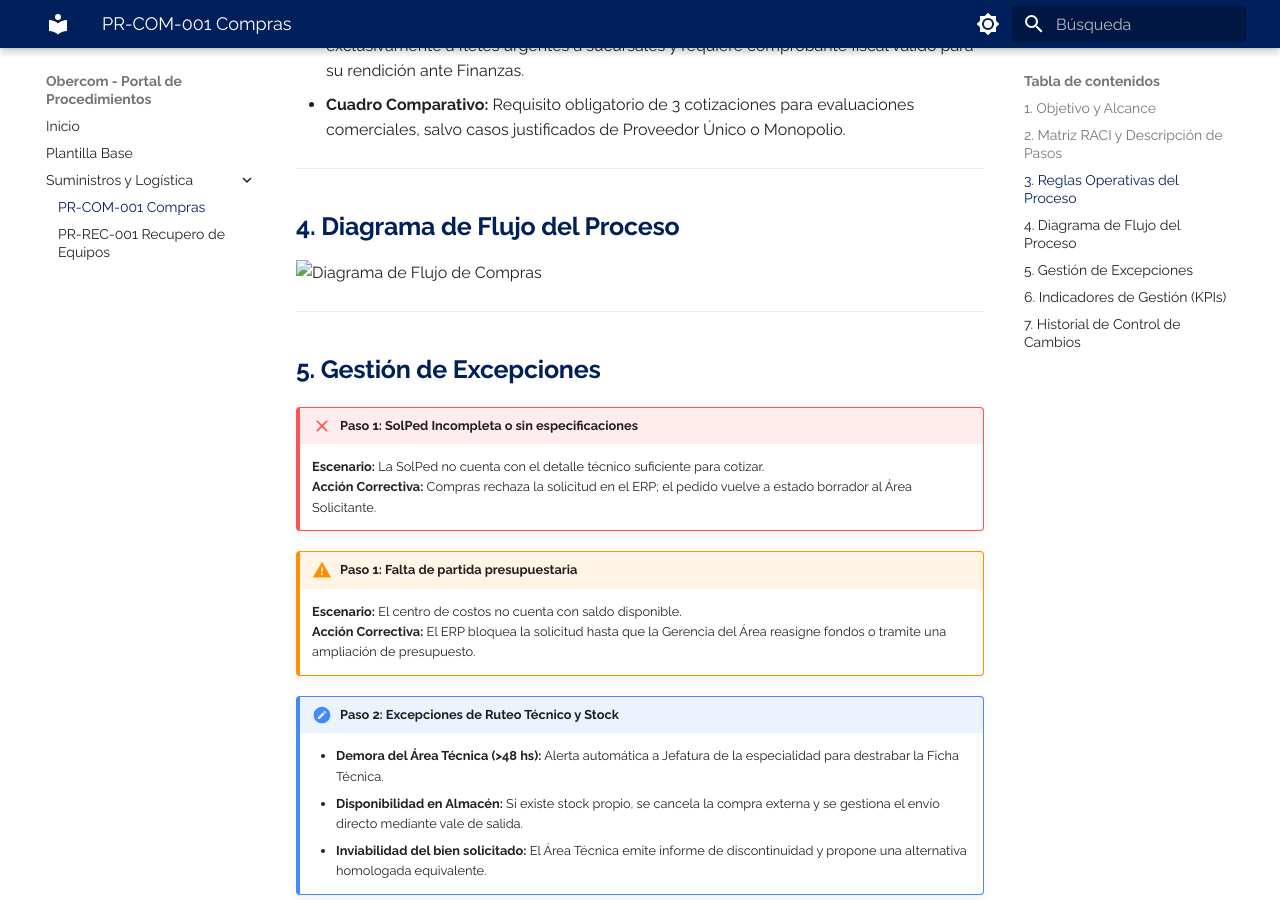
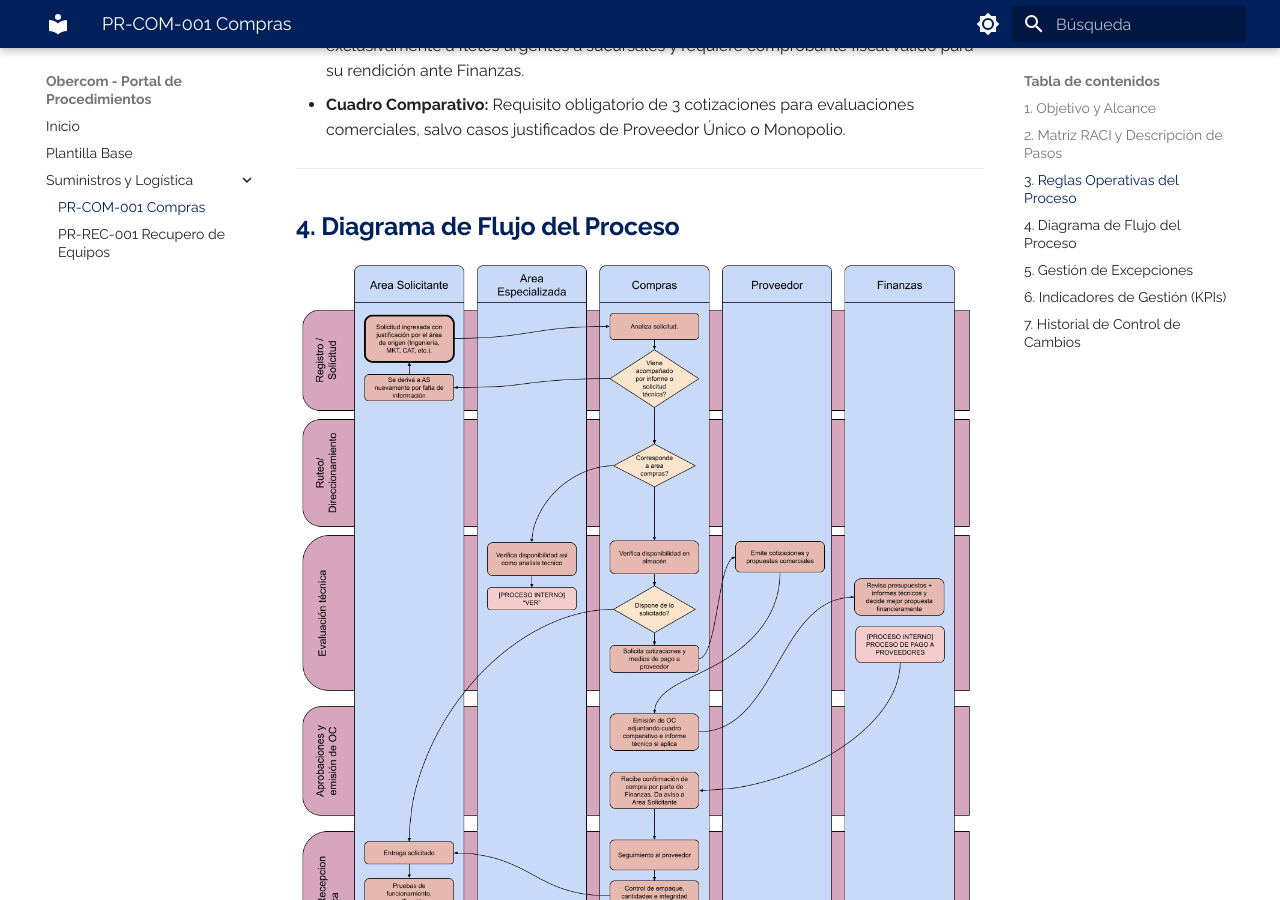
Before and after one commit to elingenierok/procedimientos-isp, an MkDocs documentation site: the page built from docs/suministros-logistica/PR-COM-001.md, in a window 1280 px wide and 900 px high, scrolled down 2647 px. Built offline with MkDocs 1.6.1 and Material for MkDocs 9.7.7, drawn with Linux system fonts in a browser that asks for light colours.

Commit message:
Fix image path in PR-COM-001.md

```diff
--- a/docs/suministros-logistica/PR-COM-001.md
+++ b/docs/suministros-logistica/PR-COM-001.md
@@ -50,7 +50,7 @@
 
 ## 4. Diagrama de Flujo del Proceso
 
-![Diagrama de Flujo de Compras](../img/PR-COM/FLUJO-COM.png)
+![Diagrama de Flujo de Compras](../img/FLUJO-COM.png)
 
 ---
 
```
